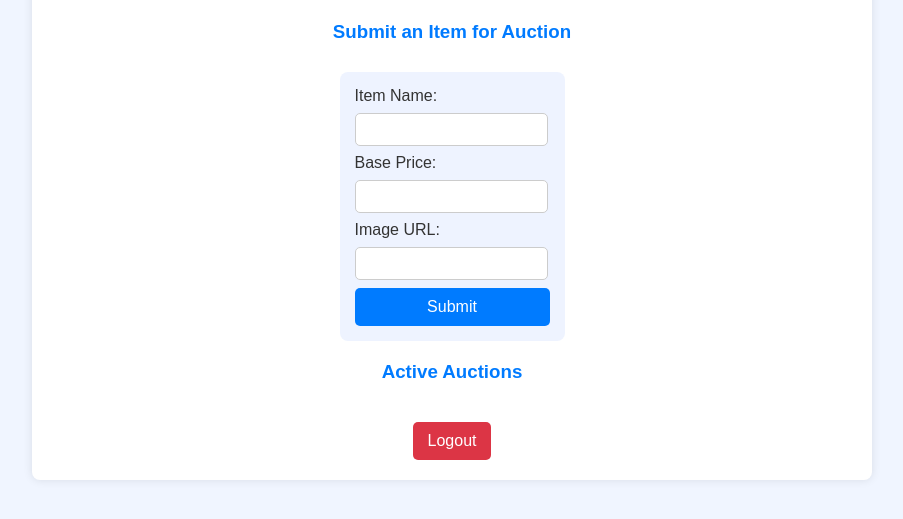
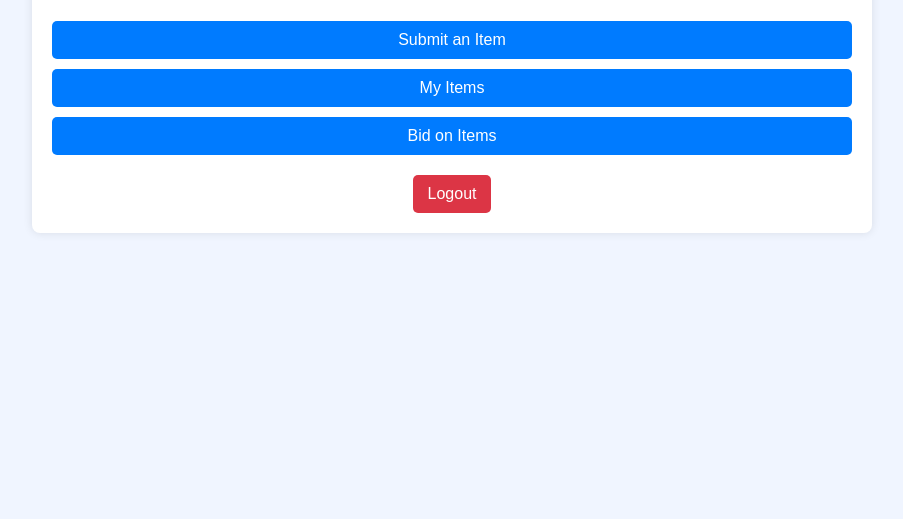
Before and after one commit to laggyash/BidSmart, a Flask app: page /user_home in a window 1280 px wide. Shown: the part 185-704 px from the top of the page, without its empty margins (188-1091 px from the left). Run offline with Flask 3, Linux system fonts and the light colour scheme; the visitor is signed in with stand-in values (Sample User, id 1); data that the repository does not hold is empty; some libraries are stand-ins or nearby versions.

Commit message:
fixing user home

```diff
--- a/app.py
+++ b/app.py
@@ -121,14 +121,27 @@ def login():
 @app.route('/user_home')
 def user_home():
     if 'username' in session:
+        username = session['username']
         cur = mysql.connection.cursor()
-        cur.execute("SELECT * FROM auction_items WHERE status = 'active'")
-        items = cur.fetchall()
-        cur.execute("SELECT * FROM auction_items WHERE seller_username = %s", (session['username'],))
-        user_items = cur.fetchall()
+
+        # Fetch items listed by the user
+        cur.execute("SELECT * FROM auction_items WHERE seller_username = %s AND status = 'active'", (username,))
+        active_items = cur.fetchall()
+
+        cur.execute("SELECT * FROM auction_items WHERE seller_username = %s AND status = 'expired'", (username,))
+        expired_items = cur.fetchall()
+
+        cur.execute("SELECT * FROM auction_items WHERE seller_username = %s AND status = 'closed'", (username,))
+        closed_items = cur.fetchall()
+
+        # Fetch items from other users for bidding
+        cur.execute("SELECT * FROM auction_items WHERE seller_username != %s AND status = 'active'", (username,))
+        bid_items = cur.fetchall()
+
         cur.close()
-        return render_template('user_home.html', username=session['username'], items=items, user_items=user_items)
+        return render_template('user_home.html', active_items=active_items, expired_items=expired_items, closed_items=closed_items, bid_items=bid_items)
     return redirect(url_for('login'))
+
 
 # Submit an Auction Item
 @app.route('/submit_item', methods=['POST'])
@@ -183,14 +196,16 @@ def place_bid():
     return redirect(url_for('user_home'))
 
 # Close an Auction
-@app.route('/close_auction/<int:item_id>')
-def close_auction(item_id):
+@app.route('/close_auction', methods=['POST'])
+def close_auction():
     if 'username' in session:
+        item_id = request.form['item_id']
         cur = mysql.connection.cursor()
         cur.execute("UPDATE auction_items SET status = 'closed' WHERE id = %s AND seller_username = %s", (item_id, session['username']))
         mysql.connection.commit()
         cur.close()
     return redirect(url_for('user_home'))
+
 
 # Admin Home Route
 @app.route('/admin_home')
@@ -251,5 +266,28 @@ def logout():
     session.pop('role', None)
     return redirect(url_for('login'))
 
+@app.route('/submit_item_page')
+def submit_item_page():
+    return render_template('submit_item.html')
+
+@app.route('/my_items_page')
+def my_items_page():
+    username = session.get('username')
+    cur = mysql.connection.cursor()
+    cur.execute("SELECT * FROM auction_items WHERE seller_username = %s", (username,))
+    my_items = cur.fetchall()
+    cur.close()
+    return render_template('my_items.html', my_items=my_items)
+
+@app.route('/bid_items_page')
+def bid_items_page():
+    username = session.get('username')
+    cur = mysql.connection.cursor()
+    cur.execute("SELECT * FROM auction_items WHERE seller_username != %s AND status = 'active'", (username,))
+    bid_items = cur.fetchall()
+    cur.close()
+    return render_template('bid_items.html', bid_items=bid_items)
+
+
 if __name__ == '__main__':
     app.run(debug=True)
--- a/templates/user_home.html
+++ b/templates/user_home.html
@@ -36,67 +36,26 @@
             color: #0056b3;
         }
 
-        h3 {
-            color: #007bff;
+        .nav-links {
             margin-top: 20px;
+            display: flex;
+            flex-direction: column;
+            gap: 10px;
         }
 
-        form {
-            background: #eef3ff;
-            padding: 15px;
-            border-radius: 8px;
-            margin-top: 10px;
-            text-align: left;
-            display: inline-block;
-        }
-
-        input[type="text"], input[type="number"] {
-            width: 90%;
-            padding: 8px;
-            margin: 8px 0;
-            border: 1px solid #ccc;
-            border-radius: 5px;
+        .nav-links a {
             display: block;
-        }
-
-        input[type="submit"] {
+            padding: 10px;
             background-color: #007bff;
             color: white;
-            border: none;
-            padding: 10px;
-            width: 100%;
-            cursor: pointer;
+            text-decoration: none;
+            border-radius: 5px;
             font-size: 16px;
-            border-radius: 5px;
             transition: 0.3s;
         }
 
-        input[type="submit"]:hover {
+        .nav-links a:hover {
             background-color: #0056b3;
-        }
-
-        .auction-card {
-            background: #fff;
-            padding: 15px;
-            margin: 10px auto;
-            border-radius: 8px;
-            box-shadow: 0 0 10px rgba(0, 0, 0, 0.1);
-            width: 90%;
-            text-align: center;
-        }
-
-        .auction-card img {
-            width: 100px;
-            height: 100px;
-            object-fit: cover;
-            border-radius: 8px;
-        }
-
-        .bid-form {
-            margin-top: 10px;
-            display: flex;
-            flex-direction: column;
-            align-items: center;
         }
 
         .logout {
@@ -117,40 +76,17 @@
 </head>
 <body>
     <div class="container">
-        <!-- Logo added at the top -->
         <div class="logo-container">
             <img src="{{ url_for('static', filename='images/logo.png') }}" alt="BidSmart Logo" class="logo">
         </div>
 
         <h2>Welcome, {{ username }}</h2>
 
-        <h3>Submit an Item for Auction</h3>
-        <form action="/submit_item" method="post">
-            <label>Item Name:</label>
-            <input type="text" name="item_name" required>
-
-            <label>Base Price:</label>
-            <input type="number" step="0.01" name="base_price" required>
-
-            <label>Image URL:</label>
-            <input type="text" name="image_url" required>
-
-            <input type="submit" value="Submit">
-        </form>
-
-        <h3>Active Auctions</h3>
-        {% for item in items %}
-        <div class="auction-card">
-            <p><strong>{{ item[1] }}</strong> - ${{ item[2] }}</p>
-            <img src="{{ item[3] }}" alt="Auction Item">
-            <form action="/bid" method="post" class="bid-form">
-                <input type="hidden" name="item_id" value="{{ item[0] }}">
-                <label>Bid Amount:</label>
-                <input type="number" step="0.01" name="bid_amount" required>
-                <input type="submit" value="Place Bid">
-            </form>
+        <div class="nav-links">
+            <a href="{{ url_for('submit_item_page') }}">Submit an Item</a>
+            <a href="{{ url_for('my_items_page') }}">My Items</a>
+            <a href="{{ url_for('bid_items_page') }}">Bid on Items</a>
         </div>
-        {% endfor %}
 
         <a href="/logout" class="logout">Logout</a>
     </div>
```
Also changed, not shown: templates/bid_items.html (added, +124 -0 lines), templates/my_items.html (added, +39 -0 lines), templates/submit_item.html (added, +31 -0 lines).
